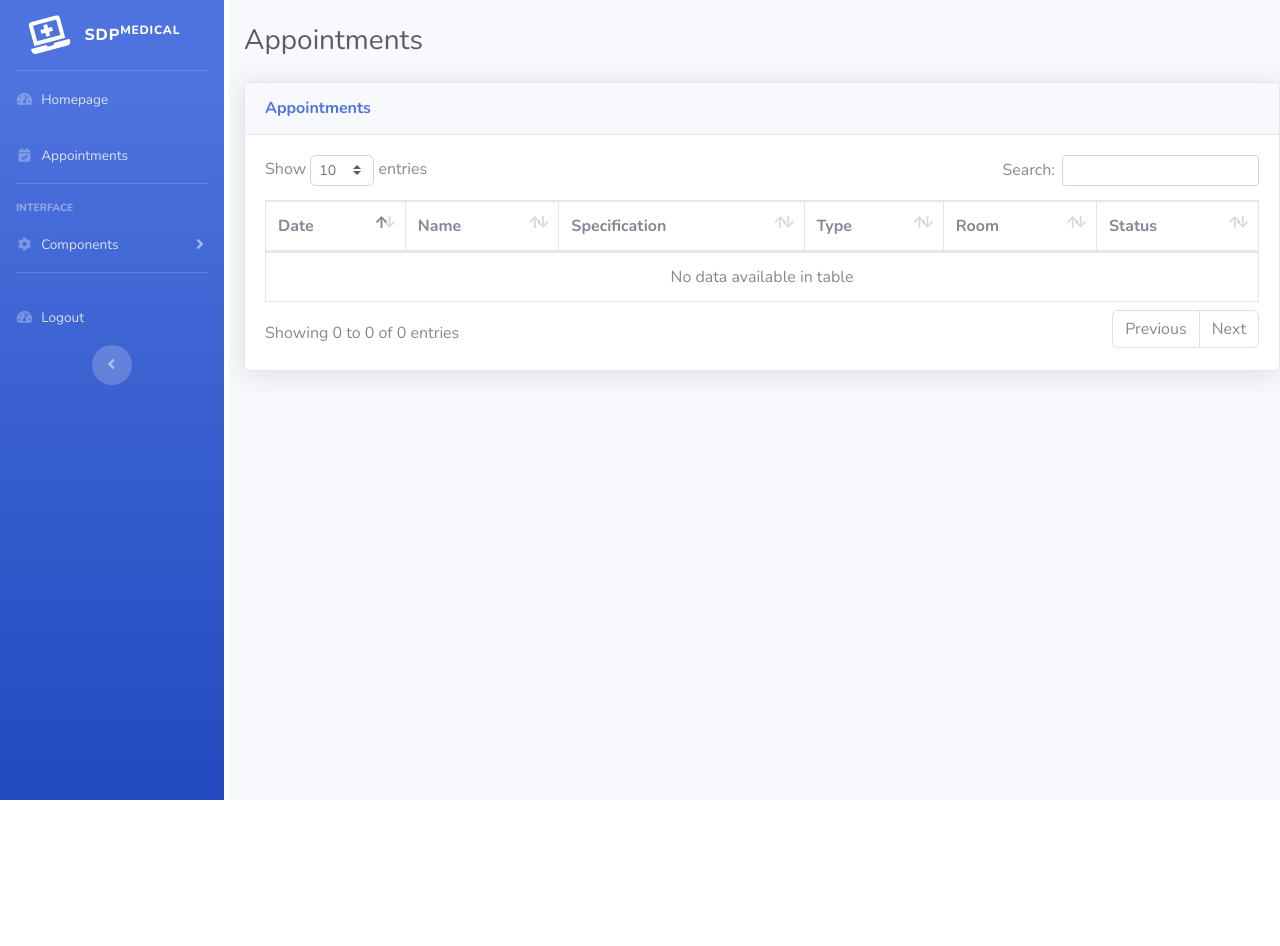
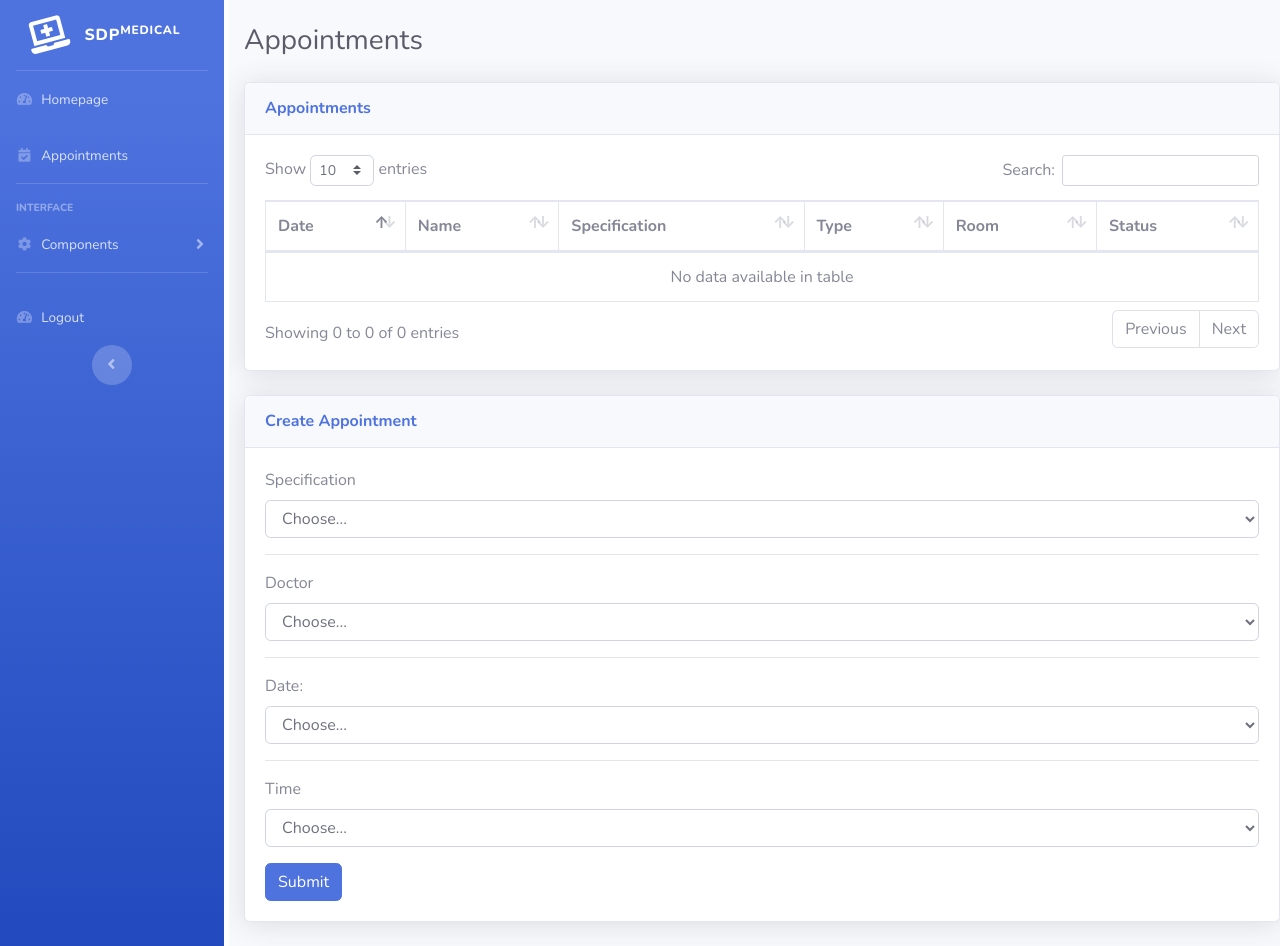
Before and after one commit to ugrcnkaya/medical_management_system, a Flask app: template website/templates/appointments.html in a window 1280 px wide. Before the commit the page ends 800 px from the top, so only its background shows below. Run offline with Flask 2, Linux system fonts and the light colour scheme; the template is opened without the code that fills it, so the values that code supplies are empty; some libraries are stand-ins or nearby versions.

Commit message:
Appointment Page > Update Doctor based on chosen specification.

```diff
--- a/website/static/main.js
+++ b/website/static/main.js
@@ -11,6 +11,8 @@ function cancelAppointment(Appointment_ID) {
 
 
 
+
+
 // Call the dataTables jQuery plugin
 $(document).ready(function() {
   $('#dataTable').DataTable();
--- /dev/null
+++ b/website/static/populate.js
@@ -0,0 +1,43 @@
+$(document).ready(function(){
+
+
+
+
+//specification choose
+    $("select#specification").change(function() {
+
+        var selectedSpecification = $(this).find('option:selected').text();
+        if (selectedSpecification != "Choose...") {
+            var Specification = ($('#specification option:selected').text());
+            var select = document.getElementById('specification');
+            var value = select.options[select.selectedIndex].value;
+
+
+             $.ajax({
+            type: 'GET',
+            url: "/list_appointments?Specification_ID="+value,
+            //data: { Specification: Specification },
+            contentType: 'application/json',
+            dataType: 'json',
+            success: function(response) {
+                $("#doctor").empty();
+
+                   var output = "";
+                   $.each(response, function(a,b){
+                         output += "<option id="+b.id+">"+b.name+"</option>";
+                   })
+                $("#doctor").append(output);
+
+
+
+                         console.log(response)
+            }
+        });
+
+
+            }
+
+    });
+
+
+});
--- a/website/templates/appointments.html
+++ b/website/templates/appointments.html
@@ -4,16 +4,8 @@
     <link href="{{ url_for('static', filename='vendor/datatables/dataTables.bootstrap4.min.css') }}" rel="stylesheet">
 {% endblock %}
 {% block content %}
-
-
-
-
-
-
-
-                    <!-- Page Heading -->
+                    <!-- List Appointments -->
                     <h1 class="h3 mb-4 text-gray-800">Appointments</h1>
- <!-- DataTales Example -->
                     <div class="card shadow mb-4">
                         <div class="card-header py-3">
                             <h6 class="m-0 font-weight-bold text-primary">Appointments</h6>
@@ -70,6 +62,64 @@
                         </div>
                     </div>
 
+                    <!--New Appointment -->
+
+                      <div class="card shadow mb-4">
+                        <div class="card-header py-3">
+                            <h6 class="m-0 font-weight-bold text-primary">Create Appointment</h6>
+                        </div>
+                        <div class="card-body">
+
+
+                            <!-- Appointment Form -->
+
+                            <form>
+  <div class="form-group">
+    <label for="Specification">Specification</label>
+        <select id="specification" name="specification" id="specification" class="form-control">
+            <option selected value="0">Choose...</option>
+ {% for specify in specifications %}
+ <option value="{{ specify.Specification_ID }}">{{ specify.Title }}</option>
+{% endfor %}
+
+
+
+
+        </select>
+      <hr>
+   <!-- <small id="emailHelp" class="form-text text-muted">Small Note.</small> -->
+      <label for="Doctor">Doctor</label>
+        <select id="doctor" name="doctor" class="form-control">
+         <option selected>Choose...</option>
+         <option>...</option>
+        </select>
+ <hr>
+      <label for="date">Date:</label>
+        <select id="date" name="date" class="form-control">
+         <option selected>Choose...</option>
+         <option>...</option>
+        </select>
+ <hr>
+      <label for="time">Time</label>
+        <select id="time" name="time" class="form-control">
+         <option selected>Choose...</option>
+         <option>...</option>
+        </select>
+
+
+
+  </div>
+  <button type="submit" class="btn btn-primary">Submit</button>
+
+</form>
+
+
+
+                        </div>
+                    </div>
+
+
+
 
 {% endblock %}
 
@@ -79,4 +129,6 @@
     <script src="{{ url_for('static', filename='vendor/datatables/jquery.dataTables.min.js') }}"></script>
     <script src="{{ url_for('static', filename='vendor/datatables/dataTables.bootstrap4.min.js') }}"></script>
     <script src="{{ url_for('static', filename='main.js') }}"></script>
+    <script src="{{ url_for('static', filename='populate.js') }}"></script>
+
 {% endblock %}
```
Also changed, not shown: website/views.py (+18 -4 lines).
